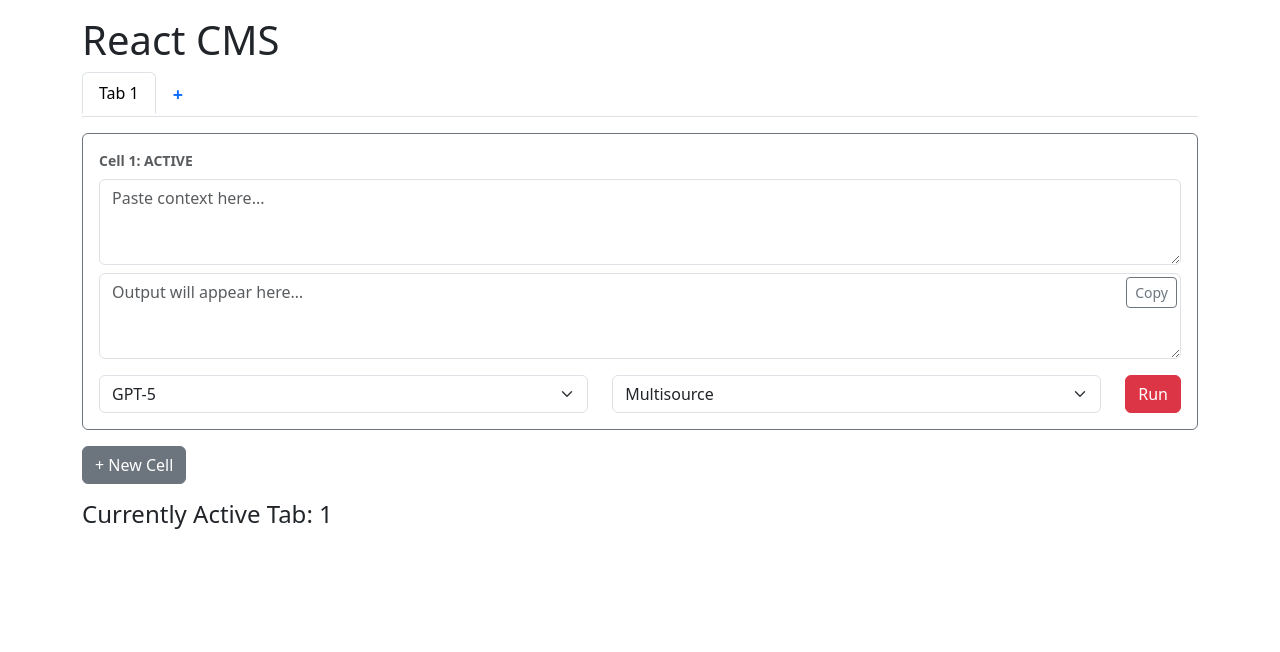
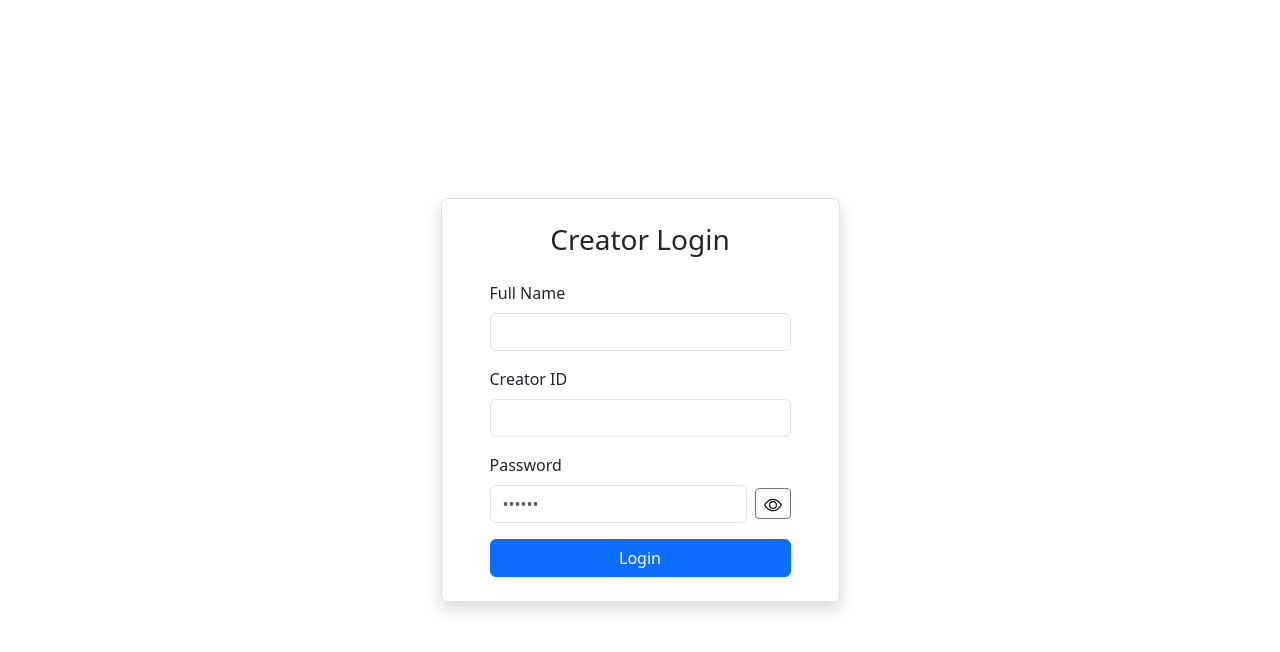
Before and after one commit to avinashk-here/bookish-journey-cms, a React (Create React App) app: page / in a window 1280 px wide. Shown: the top 652 px of the page. Built offline with nearby package versions, Linux system fonts and the light colour scheme.

Commit message:
feat: log login/logout to Google Sheet (remove .env)

```diff
--- a/package.json
+++ b/package.json
@@ -14,6 +14,7 @@
     "express": "^5.1.0",
     "react": "^19.1.1",
     "react-bootstrap": "^2.10.10",
+    "react-bootstrap-icons": "^1.11.6",
     "react-dom": "^19.1.1",
     "react-scripts": "5.0.1",
     "web-vitals": "^2.1.4"
--- a/src/App.js
+++ b/src/App.js
@@ -1,20 +1,32 @@
 // colabcms/src/App.js
-
 import React, { useState } from "react";
 import Container from "react-bootstrap/Container";
 import TabManager from "./components/TabManager";
+import Login from "./components/Login";
+import { logSheet } from "./utils/sheetUtils";
+
 
 function App() {
-  const [currentTab, setCurrentTab] = useState(1);
+  const [user, setUser] = useState(null);
+
+     const handleLogout = async () => {
+      await logSheet({
+     CreatorName: user.fullName,
+     CreatorUserName: user.userId,
+     LogoutTime: new Date().toISOString()
+   });
+     setUser(null);
+   };
+
+  if (!user) return <Login onLogin={setUser} />;
 
   return (
-    <Container>
-      <h1 className="mt-3">React CMS</h1>
-      <TabManager onTabChange={setCurrentTab} />
-      <div className="mt-3">
-        <h4>Currently Active Tab: {currentTab}</h4>
-        {/* Later, we'll render TabContent here */}
-      </div>
+    <Container className="text-center mt-4">
+      <h1>Welcome, {user.fullName}</h1>
+      <button onClick={handleLogout} className="btn btn-outline-danger mb-3">
+        Logout
+      </button>
+      <TabManager />
     </Container>
   );
 }
--- a/src/components/Cell.js
+++ b/src/components/Cell.js
@@ -1,4 +1,5 @@
-import React, { useState, useRef } from "react";
+// src/components/Cell.js
+import React, { useState, useRef, useEffect } from "react";
 import { Form, Button, Row, Col, Spinner } from "react-bootstrap";
 import models from "../data/models.json";
 import prompts from "../data/prompts.json";
@@ -15,40 +16,27 @@ export default function Cell({ isNew, isAlternate, cellIndex }) {
   const [citations, setCitations] = useState([]);
   const timerRef = useRef(null);
   const outputRef = useRef(null);
+  const [savedPrompts, setSavedPrompts] = useState([]);
+  const [showSaveButton, setShowSaveButton] = useState(false);
 
-  // const runAI = async () => {
-  //   setLoading(true);
-  //   setElapsed(0);
+  useEffect(() => {
+    const savedPromptsFromStorage = localStorage.getItem('savedPrompts');
+    if (savedPromptsFromStorage) {
+      setSavedPrompts(JSON.parse(savedPromptsFromStorage));
+    }
+  }, []);
 
-  //   timerRef.current = setInterval(() => {
-  //     setElapsed((prev) => prev + 1);
-  //   }, 1000);
+  useEffect(() => {
+    localStorage.setItem('savedPrompts', JSON.stringify(savedPrompts));
+  }, [savedPrompts]);
 
-  //   try {
-  //     const res = await fetch("http://localhost:5000/api/generate", {
-  //       method: "POST",
-  //       headers: { "Content-Type": "application/json" },
-  //       body: JSON.stringify({ model, prompt, context }),
-  //     });
-  //     const data = await res.json();
-  //     if (data.error) throw new Error(data.error);
-  //     setCitations(data.citations || []);
-  //     //setOutput(`${data.choices[0]?.message?.content || ''}\n\n**Citations**:\n${data.citations.map((citation => `- ${citation}`).join('\n'))},\n`);
-  //      const content = data?.choices?.[0]?.message?.content || '';
-  //      const cites   = Array.isArray(data.citations) ? data.citations.filter(Boolean) : [];
-  //       setOutput(
-  //       content +
-  //       (cites.length ? `\n\n**Citations**:\n${cites.join('\n')}` : '')
-  //     );
-
-  //   } catch (err) {
-  //     setOutput(`Error: ${err.message}`);
-  //   } finally {
-  //     setLoading(false);
-  //     clearInterval(timerRef.current);
-  //   }
-  // };
-
+  useEffect(() => {
+    if (isCustomPrompt) {
+      setShowSaveButton(true);
+    } else {
+      setShowSaveButton(false);
+    }
+  }, [isCustomPrompt]);
 
   const runAI = async () => {
     setLoading(true);
@@ -64,9 +52,8 @@ export default function Cell({ isNew, isAlternate, cellIndex }) {
       const data = await res.json();
       if (data.error) throw new Error(data.error);
 
-    // Pick correct text field (Perplexity / OpenAI)
       const content = data.choices?.[0]?.message?.content || data.content || '';
-    const cites   = Array.isArray(data.citations) ? data.citations.filter(Boolean) : [];
+      const cites = Array.isArray(data.citations) ? data.citations.filter(Boolean) : [];
 
       setOutput(
         content +
@@ -79,12 +66,44 @@ export default function Cell({ isNew, isAlternate, cellIndex }) {
       clearInterval(timerRef.current);
     }
   };
+
   const copyOutput = () => {
     if (outputRef.current) {
       navigator.clipboard.writeText(outputRef.current.value).then(() => {
         setCopied(true);
         setTimeout(() => setCopied(false), 8000);
       });
+    }
+  };
+
+  const handlePromptChange = (e) => {
+    const value = e.target.value;
+    if (value === '__CUSTOM__') {
+      setIsCustomPrompt(true);
+      setPrompt('');
+      setShowSaveButton(false); // Hide the save button initially
+    } else {
+      setIsCustomPrompt(false);
+      setPrompt(value);
+      setShowSaveButton(false); // Hide the save button
+    }
+  };
+
+  const handleCustomPromptChange = (e) => {
+    setPrompt(e.target.value);
+    if (e.target.value.trim()) {
+      setShowSaveButton(true); // Show the save button if there's text
+    } else {
+      setShowSaveButton(false); // Hide the save button if no text
+    }
+  };
+
+  const savePrompt = () => {
+    if (isCustomPrompt && prompt.trim()) {
+      setSavedPrompts([...savedPrompts, prompt]);
+      setIsCustomPrompt(false); // Reset to use a predefined prompt
+      setPrompt(''); // Clear the custom prompt input
+      setShowSaveButton(false); // Hide the save button
     }
   };
 
@@ -152,19 +171,16 @@ export default function Cell({ isNew, isAlternate, cellIndex }) {
           <div className="d-flex gap-2">
             <Form.Select
               value={isCustomPrompt ? '__CUSTOM__' : prompt}
-              onChange={(e) => {
-                if (e.target.value === '__CUSTOM__') {
-                  setIsCustomPrompt(true);
-                  setPrompt('');
-                } else {
-                  setIsCustomPrompt(false);
-                  setPrompt(e.target.value);
-                }
-              }}
+              onChange={handlePromptChange}
             >
               {prompts.map((p) => (
                 <option key={p.value} value={p.value}>
                   {p.label}
+                </option>
+              ))}
+              {savedPrompts.map((sp, index) => (
+                <option key={index} value={sp}>
+                  {sp}
                 </option>
               ))}
               <option value="__CUSTOM__">+ Add prompt</option>
@@ -172,10 +188,10 @@ export default function Cell({ isNew, isAlternate, cellIndex }) {
             {isCustomPrompt && (
               <Form.Control
                 as="textarea"
-                  rows={2}
-                  placeholder="Type your custom prompt…"
+                rows={1}
+                placeholder="type.."
                 value={prompt}
-                  onChange={(e) => setPrompt(e.target.value)}
+                onChange={handleCustomPromptChange}
               />
             )}
           </div>
@@ -198,6 +214,11 @@ export default function Cell({ isNew, isAlternate, cellIndex }) {
               "Run"
             )}
           </Button>
+          {showSaveButton && (
+            <Button variant="success" onClick={savePrompt}>
+              Save
+            </Button>
+          )}
         </Col>
       </Row>
     </div>
--- /dev/null
+++ b/src/components/Login.js
@@ -0,0 +1,109 @@
+// src/components/Login.js
+import React, { useState } from "react";
+import { Form, Button, Alert, Spinner } from "react-bootstrap";
+import { Eye, EyeSlash } from "react-bootstrap-icons";
+import { logSheet } from "../utils/sheetUtils";
+
+
+export default function Login({ onLogin }) {
+  const [fullName, setFullName] = useState("");
+  const [userId, setUserId] = useState("");
+  const [password, setPassword] = useState("");
+  const [loading, setLoading] = useState(false);
+  const [error, setError] = useState("");
+  const [showPwd, setShowPwd] = useState(false);
+
+  const handleSubmit = async (e) => {
+    e.preventDefault();
+    setError("");
+    setLoading(true);
+
+    const deviceId =
+    localStorage.getItem("cmsDeviceId") || crypto.randomUUID();
+    localStorage.setItem("cmsDeviceId", deviceId);
+
+    try {
+      const res = await fetch("https://txxszkt15g.execute-api.ap-south-1.amazonaws.com/initial/creatorlogins", {
+        method: "POST",
+        headers: { "Content-Type": "application/json" },
+        body: JSON.stringify({ fullName, userId, password, deviceId }),
+      });
+      const data = await res.json();
+      if (!data.success) throw new Error(data.message || "Login failed");
+
+
+      await logSheet({
+       CreatorName: fullName,
+       CreatorUserName: userId,
+       LoginTime: new Date().toISOString()
+    });
+
+      onLogin({ fullName: data.fullName || fullName });          // parent callback
+    } catch (err) {
+      setError(err.message);
+    } finally {
+      setLoading(false);
+    }
+  };
+
+  return (
+    <div
+      className="d-flex align-items-center justify-content-center"
+      style={{ minHeight: "100vh" }}
+    >
+
+    <Form onSubmit={handleSubmit}
+    className="p-4 px-5 border rounded bg-white shadow"
+    >
+        <h3 className="mb-4 text-center">Creator Login</h3>
+        {error && <Alert variant="danger">{error}</Alert>}
+        <Form.Group className="mb-3">
+          <Form.Label>Full Name</Form.Label>
+          <Form.Control
+            type="text"
+            placeholder=""
+            value={fullName}
+            onChange={(e) => setFullName(e.target.value)}
+            required
+          />
+        </Form.Group>
+        <Form.Group className="mb-3">
+          <Form.Label>Creator ID</Form.Label>
+          <Form.Control
+            type="text"
+            placeholder=""
+            value={userId}
+            onChange={(e) => setUserId(e.target.value)}
+            required
+          />
+        </Form.Group>
+
+        <Form.Group className="mb-3">
+          <Form.Label>Password</Form.Label>
+          <div className="d-flex align-items-center">
+            <Form.Control
+              type={showPwd ? "text" : "password"}
+              placeholder="••••••"
+              value={password}
+              onChange={(e) => setPassword(e.target.value)}
+              required
+            />
+            <Button
+              variant="outline-secondary"
+              size="sm"
+              className="ms-2"
+              onClick={() => setShowPwd(!showPwd)}
+
+             aria-label="Toggle password visibility"
+             >
+             {showPwd ? <EyeSlash size={18} /> : <Eye size={18} />}
+            </Button>
+          </div>
+        </Form.Group>
+        <Button type="submit" disabled={loading} variant="primary" className="w-100">
+          {loading ? <Spinner size="sm" /> : "Login"}
+        </Button>
+      </Form>
+    </div>
+  );
+}
--- /dev/null
+++ b/src/utils/sheetUtils.js
@@ -0,0 +1,8 @@
+// src/utils/sheetUtils.js
+  const SCRIPT_URL =
+  "https://script.google.com/macros/s/AKfycbzUCKp4MVJgBzqXWCxh0R9BTHjdXSSgNi0crXGKWO-rBn-2dpAvoZcIApUL3W9s_yusPA/exec";
+
+export async function logSheet(payload) {
+  const params = new URLSearchParams(payload);
+  await fetch(`${SCRIPT_URL}?action=addItem&${params}`, { method: "POST" });
+}
```
Also changed, not shown: 2 other files (tests, documents, lock files or other folders). Lines whose indentation alone changed are shown as unchanged.
